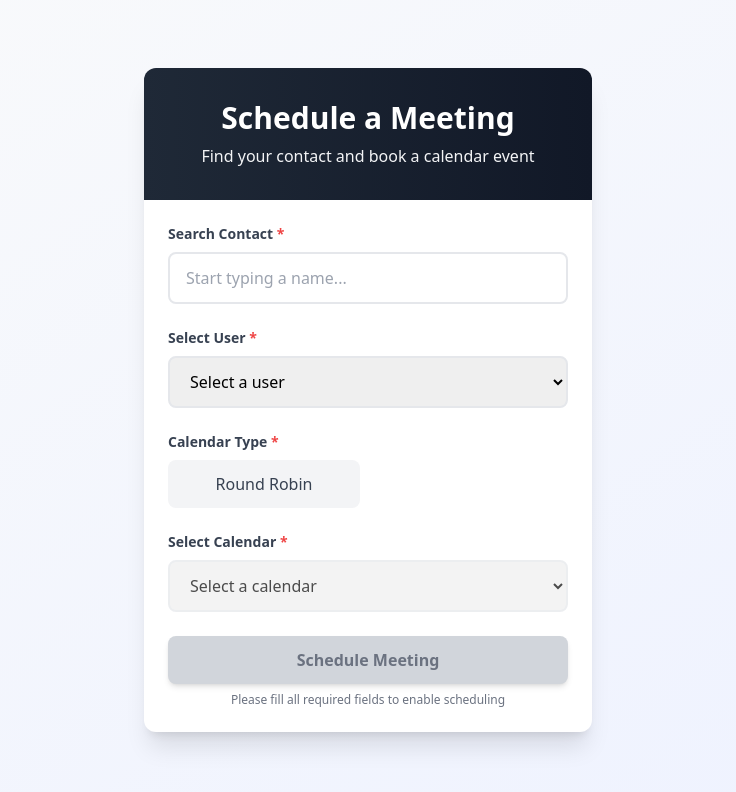
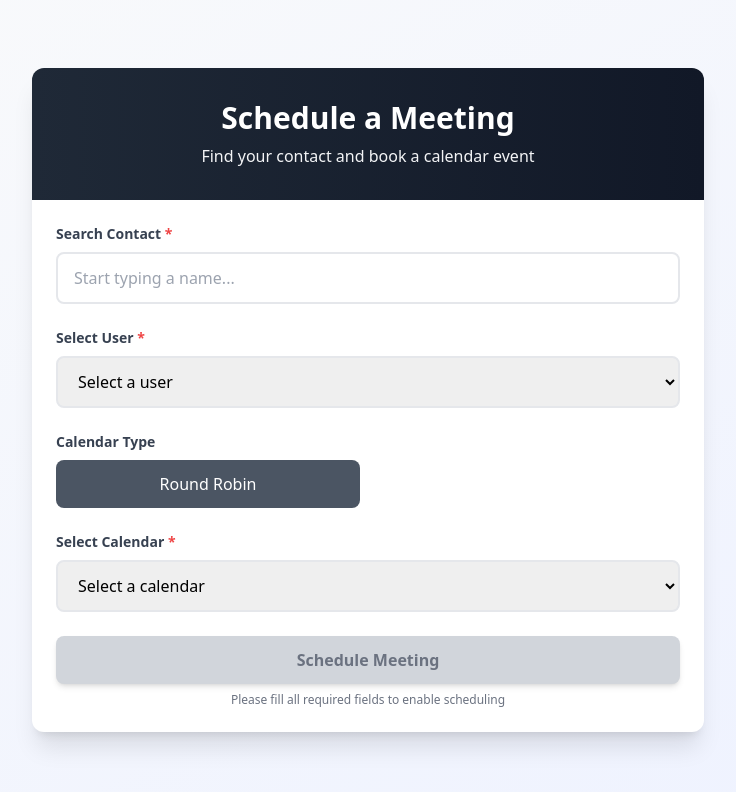
Before and after one commit to Rojin4455/RdFormBooking, a React (Create React App) app: page / in a window 1280 px wide. Shown: the top 792 px of the page, without its empty margins (272-1008 px from the left). Built offline with nearby package versions, Linux system fonts and the light colour scheme.

Commit message:
added iframe and resolve minor some issues

```diff
--- a/src/pages/BookingForm.jsx
+++ b/src/pages/BookingForm.jsx
@@ -8,10 +8,11 @@ const BookingForm = () => {
   const [loading, setLoading] = useState(false);
   const [selectedContact, setSelectedContact] = useState(null);
   const [selectedUser, setSelectedUser] = useState('');
-  const [calendarType, setCalendarType] = useState('');
+  const calendarType = "roundRobin"
   const [selectedCalendar, setSelectedCalendar] = useState('');
   const [showContactDropdown, setShowContactDropdown] = useState(false);
   const contactDropdownRef = useRef(null);
+  const [showBooking, setShowBooking] = useState(false)
 
   // Check if the selected user is Michael Kelcees (ID: 3)
   const isKelceesSelected = selectedUser === '3';
@@ -20,11 +21,13 @@ const BookingForm = () => {
   const isFormValid = selectedContact && calendarType && selectedCalendar;
 
   const users = [
-    { id: 1, name: 'Steve' },
-    { id: 2, name: 'Mike' },
-    { id: 3, name: 'Kelcee' },
+    { id: 1, name: 'Steven Higgins' },
+    { id: 2, name: 'Mike Reed' },
+    { id: 3, name: 'Kelcee Lari' },
     { id: 4, name: 'Charles Johnson' },
-    { id: 5, name: 'Alec' },
+    { id: 5, name: 'Alec Turner' },
+    { id: 5, name: 'Bo Hardy' },
+    { id: 5, name: 'Jordan Lane' },
   ];
 
   const KelceesCalendars = {
@@ -123,7 +126,6 @@ const BookingForm = () => {
   };
 
   useEffect(() => {
-    setCalendarType('');
     setSelectedCalendar('');
   }, [selectedUser]);
 
@@ -148,7 +150,12 @@ const BookingForm = () => {
     }
 
     const url = `${baseUrl}?${params.toString()}`;
-    window.location.href = url;
+    // window.location.href = url;
+
+    setShowBooking(true);
+    setTimeout(() => {
+      document.getElementById("bookingFrame").src = url;
+    }, 100);
   };
 
   useEffect(() => {
@@ -166,12 +173,14 @@ const BookingForm = () => {
 
   return (
     <div className="min-h-screen bg-gradient-to-br from-gray-50 to-indigo-50 flex items-center justify-center p-4">
-      <div className="w-full max-w-md bg-white rounded-xl shadow-xl overflow-hidden">
+      <div className="w-full max-w-2xl bg-white rounded-xl shadow-xl overflow-hidden">
       <div className="bg-gradient-to-r from-gray-800 to-gray-900 px-6 py-8">
 
           <h1 className="text-3xl font-bold text-white text-center">Schedule a Meeting</h1>
           <p className="text-gray-100 text-center mt-2">Find your contact and book a calendar event</p>
         </div>
+
+        {!showBooking && (
 
         <form onSubmit={handleSubmit} className="p-6">
           <div className="mb-6 relative" ref={contactDropdownRef}>
@@ -218,7 +227,7 @@ const BookingForm = () => {
             {selectedContact && (
               <div className="mt-2 p-2 bg-gray-50 rounded-lg text-sm">
                 <p className="font-medium">{selectedContact.first_name}</p>
-                <p className="text-gray-600">{selectedContact.email} | {selectedContact.phone}</p>
+                <p className="text-gray-600">{selectedContact.email}</p>
               </div>
             )}
           </div>
@@ -251,7 +260,7 @@ const BookingForm = () => {
           {/* Calendar Type Selection - only enabled for Michael Kelcees */}
           <div className="mb-6">
             <label className="block text-gray-700 text-sm font-bold mb-2" htmlFor="calendarType">
-              Calendar Type <span className="text-red-500">*</span>
+              Calendar Type
             </label>
             <div className="grid grid-cols-2 gap-4">
               {/* <button
@@ -278,10 +287,6 @@ const BookingForm = () => {
                     ? 'bg-gray-600 text-white'
                     : 'bg-gray-100 text-gray-700 hover:bg-gray-200'
                 }`}
-                onClick={() => {
-                    setCalendarType('roundRobin');
-                    setSelectedCalendar('');
-                }}
                 // disabled={!isKelceesSelected}
               >
                 Round Robin
@@ -347,6 +352,20 @@ const BookingForm = () => {
             </p>
           )}
         </form>
+        )}
+
+        {showBooking && (
+  <div className="modal p-6">
+    <div className="modal-content">
+      <button onClick={() => setShowBooking(false)} >Close</button>
+      <iframe
+        id="bookingFrame"
+        style={{ width: "100%", height: "500px", border: "none" }}
+        title="Booking Widget">
+      </iframe>
+    </div>
+  </div>
+)}
       </div>
     </div>
   );
```
